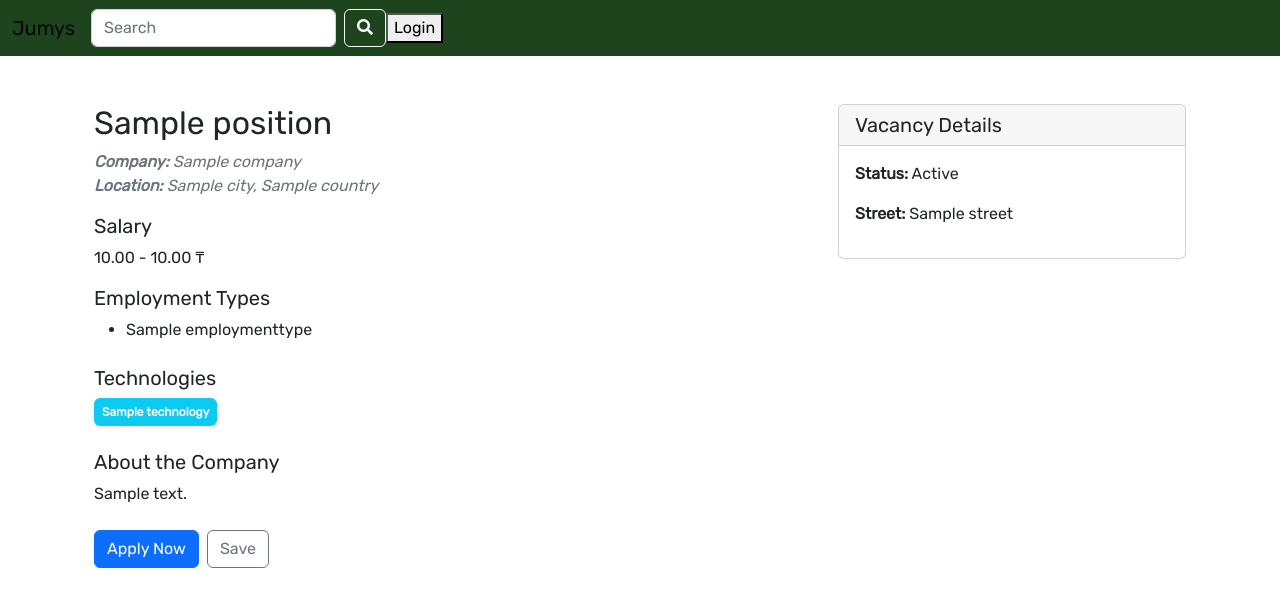
After one commit to hiki7/jumys, a Django app: page /vacancy/1/ in a window 1280 px wide. The commit adds this page. Shown: the top 607 px of the page. Run offline with Django 5.2, Linux system fonts and the light colour scheme; tables that the repository leaves empty hold one stand-in row (values such as "Sample post"); some libraries are stand-ins or nearby versions.

Commit message:
cud templates

```diff
--- a/jumys/templates/base.html
+++ b/jumys/templates/base.html
@@ -52,10 +52,15 @@
               </form>
               {% endblock %}
               {% if user.is_authenticated %}
-                <form action="{% url 'logout' %}" method="POST">
-                  {% csrf_token %}
-                  <button type="submit">Logout</button>
-                </form>
+                <li class="nav-item">
+                    <a class="btn btn-light me-2" href="{% url 'vacancy_create' %}">Create Vacancy</a>
+                </li>
+                <li class="nav-item">
+                    <form action="{% url 'logout' %}" method="POST" class="d-inline">
+                        {% csrf_token %}
+                        <button type="submit" class="btn btn-outline-light">Logout</button>
+                    </form>
+                </li>
             {% else %}
                 <form action="{% url 'login' %}">
                     {% csrf_token %}
--- a/jumys/templates/form.html
+++ b/jumys/templates/form.html
@@ -1,4 +1,4 @@
-{% extends 'core/base.html' %}
+{% extends 'base.html' %}
 {% load crispy_forms_tags %}
 
 {% block content %}
--- /dev/null
+++ b/jumys/templates/vacancy_detail.html
@@ -0,0 +1,86 @@
+{% extends 'base.html' %}
+{% load crispy_forms_tags %}
+
+{% block content %}
+<div class="container mt-5">
+    <div class="row">
+        <div class="col-lg-8">
+            <!-- Vacancy Header -->
+            <h2 class="mb-2">{{ vacancy.position_name.name }}</h2>
+            <p class="text-muted fst-italic">
+                <strong>Company:</strong> {{ vacancy.company.name }}
+                <br>
+                <strong>Location:</strong>
+                {{ vacancy.location.city.name }}, {{ vacancy.location.country.name }}
+            </p>
+
+            <!-- Salary and Employment Type -->
+            <div class="mb-4">
+                <h5>Salary</h5>
+                {% if vacancy.salary_start or vacancy.salary_end %}
+                    <p>
+                        {{ vacancy.salary_start|default:"N/A" }} - {{ vacancy.salary_end|default:"N/A" }}
+                        {{ vacancy.get_currency_display }}
+                    </p>
+                {% else %}
+                    <p>Not disclosed</p>
+                {% endif %}
+                <h5>Employment Types</h5>
+                <ul>
+                    {% for emp_type in vacancy.employment_type.all %}
+                        <li>{{ emp_type.name }}</li>
+                    {% empty %}
+                        <li>No specific employment types</li>
+                    {% endfor %}
+                </ul>
+            </div>
+
+            <!-- Technologies -->
+            <div class="mb-4">
+                <h5>Technologies</h5>
+                <ul class="list-inline">
+                    {% for tech in vacancy.technology.all %}
+                        <li class="list-inline-item badge bg-info text-white p-2">{{ tech.technology_name }}</li>
+                    {% empty %}
+                        <p>No specific technologies required</p>
+                    {% endfor %}
+                </ul>
+            </div>
+
+            <!-- Company Description -->
+            <div class="mb-4">
+                <h5>About the Company</h5>
+                <p>{{ vacancy.company.company_description }}</p>
+            </div>
+
+            <!-- Action Buttons -->
+            <div class="d-flex mb-3">
+                <a href="#" class="btn btn-primary me-2">Apply Now</a>
+                <a href="#" class="btn btn-outline-secondary me-2">Save</a>
+
+                <!-- Update and Delete Buttons (Visible only to logged-in users) -->
+                {% if user.is_authenticated %}
+                    <a href="{% url 'vacancy_update' vacancy.pk %}" class="btn btn-warning me-2">Update</a>
+                    <a href="{% url 'vacancy_delete' vacancy.pk %}" class="btn btn-danger"
+                       onclick="return confirm('Are you sure you want to delete this vacancy?');">Delete</a>
+                {% endif %}
+            </div>
+        </div>
+
+        <div class="col-lg-4">
+            <!-- Sidebar: Vacancy Information -->
+            <div class="card">
+                <div class="card-header">
+                    <h5 class="card-title mb-0">Vacancy Details</h5>
+                </div>
+                <div class="card-body">
+                    <p><strong>Status:</strong>
+                        {% if vacancy.is_active %} Active {% else %} Inactive {% endif %}
+                    </p>
+                    <p><strong>Street:</strong> {{ vacancy.location.street.name|default:"N/A" }}</p>
+                </div>
+            </div>
+        </div>
+    </div>
+</div>
+{% endblock %}
--- a/jumys/vacancies/models.py
+++ b/jumys/vacancies/models.py
@@ -19,29 +19,53 @@ class Company(models.Model):
     company_description = models.TextField()
     location = models.ForeignKey('Location', on_delete=models.CASCADE)
 
+    def __str__(self):
+        return self.name
+
 class Location(models.Model):
     country = models.ForeignKey('Country', on_delete=models.CASCADE)
     city = models.ForeignKey('City', on_delete=models.CASCADE, null=True, blank=True)
     street = models.ForeignKey('Street', on_delete=models.CASCADE, null=True, blank=True)
 
+    def __str__(self):
+        return f"{self.city}, {self.country}, {self.street}"
+
 class Country(models.Model):
     name = models.CharField(max_length=255)
+
+    def __str__(self):
+        return self.name
 
 class City(models.Model):
     name = models.CharField(max_length=255)
     country = models.ForeignKey(Country, on_delete=models.CASCADE)
 
+    def __str__(self):
+        return self.name
+
 class Street(models.Model):
     name = models.CharField(max_length=255)
+
+    def __str__(self):
+        return self.name
 
 class EmploymentType(models.Model):
     name = models.CharField(max_length=255, unique=True)
 
+    def __str__(self):
+        return self.name
+
 class Technology(models.Model):
     technology_name = models.CharField(max_length=255, unique=True)
 
+    def __str__(self):
+        return self.technology_name
+
 class Position(models.Model):
     name = models.CharField(max_length=255, unique=True)
+
+    def __str__(self):
+        return self.name
 
 # Hidden Companies (Main app - vacancies)
 # class HiddenCompanies(models.Model):
--- a/jumys/vacancies/urls.py
+++ b/jumys/vacancies/urls.py
@@ -2,8 +2,11 @@ from django.contrib.auth import views as auth_views
 from django.urls import path
 
 from . import views
-# from . import api_views
 
 urlpatterns = [
     path('', views.HomePageView.as_view(), name='home'),
+    path('vacancy/<int:pk>/', views.VacancyDetailView.as_view(), name='vacancy_detail'),
+    path('vacancy/<int:pk>/delete/', views.VacancyDeleteView.as_view(), name='vacancy_delete'),
+    path('vacancy/<int:pk>/update/', views.VacancyUpdateView.as_view(), name='vacancy_update'),
+    path('vacancy/create/', views.VacancyCreateView.as_view(), name='vacancy_create'),
 ]
--- a/jumys/vacancies/views.py
+++ b/jumys/vacancies/views.py
@@ -1,6 +1,10 @@
 from django.contrib.auth.decorators import login_required
 from django.shortcuts import render, redirect, get_object_or_404
 from django.shortcuts import render
+from django.urls import reverse_lazy
+
+from django.contrib.auth.mixins import LoginRequiredMixin
+from django.contrib.messages.views import SuccessMessageMixin
 
 from django.views.generic import ListView, DetailView, CreateView, UpdateView, DeleteView
 from django.urls import reverse_lazy
@@ -10,42 +14,63 @@ from .models import Vacancy, Company
 
 class VacancyListView(ListView):
     model = Vacancy
-    template_name = 'vacancies/vacancy_list.html'
+    template_name = 'vacancy_list.html'
     context_object_name = 'vacancies'
     queryset = Vacancy.objects.filter(is_active=True)
 
 class VacancyDetailView(DetailView):
     model = Vacancy
-    template_name = 'vacancies/vacancy_detail.html'
+    template_name = 'vacancy_detail.html'
     context_object_name = 'vacancy'
+
+    def get_context_data(self, **kwargs):
+        context = super().get_context_data(**kwargs)
+        context['title'] = self.get_object().position_name.name
+        return context
+
 
 class VacancyCreateView(CreateView):
     model = Vacancy
     fields = ['position_name', 'salary_start', 'salary_end', 'currency', 'company', 'location', 'employment_type', 'technology', 'is_active']
-    template_name = 'vacancies/vacancy_form.html'
-    success_url = reverse_lazy('vacancy_list')
+    template_name = 'form.html'
+    success_url = reverse_lazy('home')
 
-class VacancyUpdateView(UpdateView):
+    # def form_valid(self, form):
+    #     form.instance.author = self.request.user
+    #     return super().form_valid(form)
+
+    def get_context_data(self, **kwargs):
+        context = super().get_context_data(**kwargs)
+        context['title'] = 'Create Vacancy'
+        context['form_title'] = 'Create Vacancy'
+        context['form_btn'] = 'Post'
+        context['with_media'] = True
+        return context
+
+class VacancyUpdateView(UpdateView, LoginRequiredMixin):
     model = Vacancy
     fields = ['position_name', 'salary_start', 'salary_end', 'currency', 'company', 'location', 'employment_type', 'technology', 'is_active']
-    template_name = 'vacancies/vacancy_form.html'
-    success_url = reverse_lazy('vacancy_list')
+    template_name = 'form.html'
+    success_url = reverse_lazy('home')
+
+    success_message = 'The vacancy post was successfully updated.'
+
+    # def test_func(self):
+    #     # Check if the authenticated user is the author of the blog
+    #     return self.get_object().author == self.request.user
+
+    def get_context_data(self, **kwargs):
+        context = super().get_context_data(**kwargs)
+        context['title'] = 'Update Vacancy'
+        context['form_title'] = 'Update Vacancy'
+        context['form_btn'] = 'Update'
+        # context['with_media'] = True
+        return context
 
 class VacancyDeleteView(DeleteView):
     model = Vacancy
-    template_name = 'vacancies/vacancy_confirm_delete.html'
-    success_url = reverse_lazy('vacancy_list')
-
-# @login_required
-# def hide_vacancy(request, pk):
-#     vacancy = get_object_or_404(Vacancy, pk=pk)
-#     HiddenVacancies.objects.create(user=request.user, vacancy=vacancy)
-#     return redirect('vacancy_list')
-
-# @login_required
-# def hidden_vacancies(request):
-#     hidden_vacancies = HiddenVacancies.objects.filter(user=request.user)
-#     return render(request, 'vacancies/hidden_vacancies.html', {'hidden_vacancies': hidden_vacancies})
+    template_name = 'vacancy_delete.html'
+    success_url = reverse_lazy('home')
 
 class CompanyListView(ListView):
     model = Company
@@ -74,3 +99,14 @@ class HomePageView(ListView):
             )
 
         return queryset.order_by('-salary_start')
+
+# @login_required
+# def hide_vacancy(request, pk):
+#     vacancy = get_object_or_404(Vacancy, pk=pk)
+#     HiddenVacancies.objects.create(user=request.user, vacancy=vacancy)
+#     return redirect('vacancy_list')
+
+# @login_required
+# def hidden_vacancies(request):
+#     hidden_vacancies = HiddenVacancies.objects.filter(user=request.user)
+#     return render(request, 'vacancies/hidden_vacancies.html', {'hidden_vacancies': hidden_vacancies})
```
Also changed, not shown: jumys/templates/index.html (+44 -5 lines), jumys/templates/vacancy_delete.html (added, +13 -0 lines).
